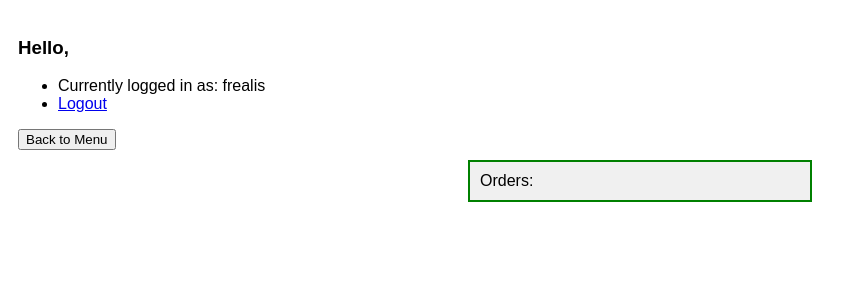
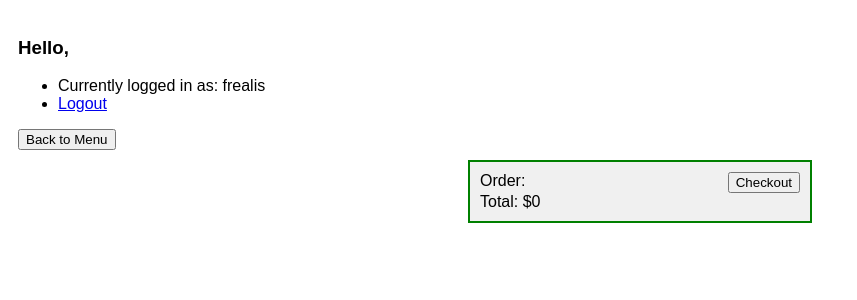
Before and after one commit to frealis/Project3-Django-Pizza-Menu, a Django app: page /orders in a window 1280 px wide. Shown: the top 300 px of the page, without its empty margins (0-857 px from the left). Run offline with Django 3.2, Linux system fonts and the light colour scheme; a user stored in the database is signed in.

Commit message:
Order now shows up on order.html

```diff
--- a/orders/static/orders/js/index.js
+++ b/orders/static/orders/js/index.js
@@ -497,6 +497,9 @@ document.addEventListener('DOMContentLoaded', function() {
       localStorage.setItem(j + previous_localStorage_length, JSON.stringify(attributes));
     };
 
+    // Reload in order to clear all checkboxes and displayed selections
+    window.location.reload();
+
     // Update number of items ordered displayed in DOM
     document.querySelector('#number_of_items_ordered').innerHTML = localStorage.length
   };
--- a/orders/static/orders/js/orders.js
+++ b/orders/static/orders/js/orders.js
@@ -1,8 +1,3 @@
-// for (let l = 0; l < localStorage.length; l++) {
-//   console.log('l: ', l, JSON.parse(localStorage.getItem(l)));
-// };
-// localStorage.clear();
-
 document.addEventListener('DOMContentLoaded', function() {
 
   // Reloads page if user hits the "Back" button
@@ -11,6 +6,9 @@ document.addEventListener('DOMContentLoaded', function() {
     console.log('Reloading');
     window.location.reload();
   }
+
+  // Initialize total price for the order
+  let total_price = 0;
 
   // --------------------- CREATE LIST ---------------------
 
@@ -25,8 +23,55 @@ document.addEventListener('DOMContentLoaded', function() {
 
   // Retrieve and display items from localStorage
   for (let i = 0; i < localStorage.length; i++) {
-    console.log(localStorage.getItem(i));
+    const data_group = JSON.parse(localStorage.getItem(i))['data_group'];
+    const data_size = JSON.parse(localStorage.getItem(i))['data_size'];
+    const name = JSON.parse(localStorage.getItem(i))['name'];
+    const price = parseFloat(JSON.parse(localStorage.getItem(i))['value']);
+
+    // Enclose each ordered item within an <li> element
+    var item = '';
+    if (data_size === undefined) {
+      item = data_group + ', ' + name;
+    } else {
+      item = data_group + ', ' + name + ', ' + data_size;
+    };
+    const li = create_list(item);
+
+    // Append any extras that were selected for subs items
+    extras = JSON.parse(localStorage.getItem(i))['extras'];
+    let total_extras_price = 0;
+    if (extras.length !== 0) {
+      for (let j = 0; j < extras.length; j++) {
+        br_extras = document.createElement('br');
+        li.append(br_extras, '- ', extras[j])
+      };
+      total_extras_price += JSON.parse(localStorage.getItem(i))['extras_price'];
+    };
+
+    // Append any toppings that were selected for pizza items
+    toppings = JSON.parse(localStorage.getItem(i))['toppings'];
+    if (toppings.length !== 0) {
+      for (let j = 0; j < toppings.length; j++) {
+        br_toppings = document.createElement('br');
+        li.append(br_toppings, '- ', toppings[j])
+      };
+    };
+
+    // Append the price of the individual item to the list of orders
+    br = document.createElement('br');
+    total_individual_price = price + total_extras_price;
+    li.append(br, '$', total_individual_price.toFixed(2));
+
+    // Stitch together the <li> element within a <ul> element and then insert it
+    // into the DOM
+    const ul = document.createElement('ul');
+    ul.append(li);
+    document.querySelector('#display_orders').append(ul);
+
+    // Add the price of each item, plus any extras from subs, to the total price
+    total_price += price + total_extras_price;
   };
 
-
+  // Append the total price to the DOM
+  document.querySelector('#total_price').append(total_price);
 });
--- a/orders/templates/orders/index.html
+++ b/orders/templates/orders/index.html
@@ -154,12 +154,11 @@
         Selections:
       </div>
       <div class="right">
-        <!-- <input type="submit" id="form" value="Add Selections to Order"> -->
         <button id="add_to_order">Add to Order</button>
       </div>
     </div>
     <div>
-      <p id="current_selections"></p>
+      <div id="current_selections"></div>
       <p>Total: $<span id="total_price"></span></p>
     </div>
   </div>
--- a/orders/templates/orders/orders.html
+++ b/orders/templates/orders/orders.html
@@ -23,13 +23,22 @@
   </div>
 </div>
 
-  <div class="container">
-
-    <!-- ORDERS -->
-    <div class="orders">
-      Orders:
+<!-- Display Order -->
+<div class="container">
+  <div class="orders">
+    <div class="header width320">
+      <div class="left">
+        Order:
+      </div>
+      <div class="right">
+        <button id="checkout">Checkout</button>
+      </div>
     </div>
-
+    <div>
+      <div id="display_orders"></div>
+      <div>Total: $<span id="total_price"></span></div>
+    </div>
   </div>
+</div>
 
 {% endblock %}
```
